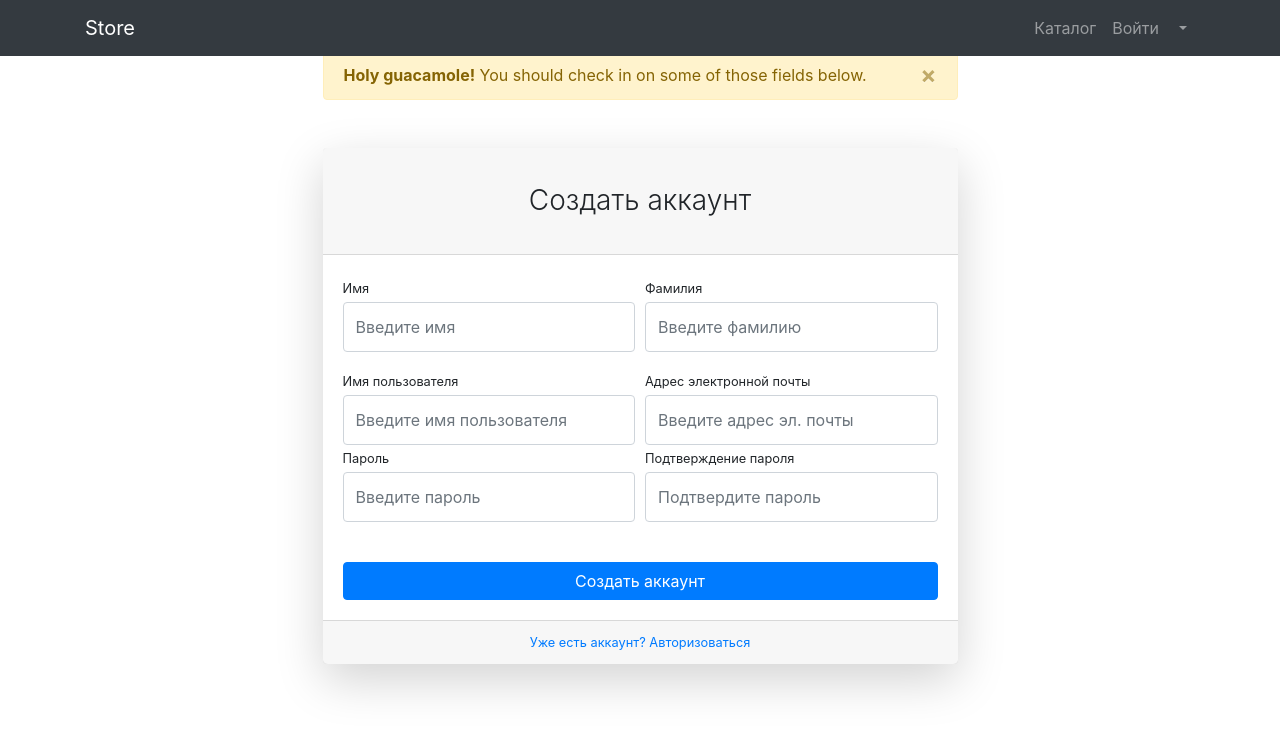
After one commit to ctpemho7/django-store, a Django app: page /users/register/ in a window 1280 px wide. The commit adds this page. Shown: the top 732 px of the page. Run offline with Django 4.2, Linux system fonts and the light colour scheme; parts of the project's set-up code (start-up, migrations or seed data) failed here and were passed over; some libraries are stand-ins or nearby versions.

Commit message:
login and register templates and controllers

```diff
--- a/products/templates/products/base.html
+++ b/products/templates/products/base.html
@@ -36,7 +36,7 @@
                     <a class="nav-link" href="{% url 'products:index' %}">Каталог <i class="fas fa-shopping-bag"></i> </a>
                 </li>
                 <li class="nav-item">
-                    <a class="nav-link" href="users/login.html">Войти <i class="fas fa-sign-in-alt"></i></a>
+                    <a class="nav-link" href="{% url 'users:login' %}">Войти <i class="fas fa-sign-in-alt"></i></a>
                 </li>
                 <li class="nav-item dropdown">
                     <a class="nav-link dropdown-toggle" href="#" id="navbarDropdown" role="button"
--- a/store/urls.py
+++ b/store/urls.py
@@ -24,6 +24,7 @@ urlpatterns = [
     path('admin/', admin.site.urls),
     path('', index, name='index'),
     path('products/', include('products.urls', namespace='products')),
+    path('users/', include('users.urls', namespace='users')),
 ]
 # если не на production:
 if settings.DEBUG:
--- /dev/null
+++ b/users/templates/users/register.html
@@ -0,0 +1,85 @@
+{% extends 'products/base.html' %}
+{% load static %}
+
+
+{% block content %}
+    <main>
+        <div class="container">
+            <div class="row justify-content-center">
+                <div class="col-lg-7">
+                    <div class="alert alert-warning alert-dismissible fade show" role="alert"
+                         style="margin-top: 50px;">
+                        <strong>Holy guacamole!</strong> You should check in on some of those fields below.
+                        <button type="button" class="close" data-dismiss="alert" aria-label="Close">
+                            <span aria-hidden="true">&times;</span>
+                        </button>
+                    </div>
+                    <div class="card shadow-lg border-0 rounded-lg mt-5">
+                        <div class="card-header"><h3 class="text-center font-weight-light my-4">Создать аккаунт</h3>
+                        </div>
+                        <div class="card-body">
+                            <form>
+                                <div class="form-row">
+                                    <div class="col-md-6">
+                                        <div class="form-group">
+                                            <label class="small mb-1" for="inputFirstName">Имя</label>
+                                            <input class="form-control py-4" id="inputFirstName" type="text"
+                                                   placeholder="Введите имя"/>
+                                        </div>
+                                    </div>
+                                    <div class="col-md-6">
+                                        <div class="form-group">
+                                            <label class="small mb-1" for="inputLastName">Фамилия</label>
+                                            <input class="form-control py-4" id="inputLastName" type="text"
+                                                   placeholder="Введите фамилию"/>
+                                        </div>
+                                    </div>
+                                </div>
+                                <div class="form-row">
+                                    <div class="col-md-6">
+                                        <label class="small mb-1" for="inputUsername">Имя пользователя</label>
+                                        <input class="form-control py-4" id="inputUsername" type="text"
+                                               aria-describedby="usernameHelp"
+                                               placeholder="Введите имя пользователя"/>
+                                    </div>
+                                    <div class="col-md-6">
+                                        <label class="small mb-1" for="inputEmailAddress">Адрес электронной
+                                            почты</label>
+                                        <input class="form-control py-4" id="inputEmailAddress" type="email"
+                                               aria-describedby="emailHelp"
+                                               placeholder="Введите адрес эл. почты"/>
+                                    </div>
+                                </div>
+                                <div class="form-row">
+                                    <div class="col-md-6">
+                                        <div class="form-group">
+                                            <label class="small mb-1" for="inputPassword">Пароль</label>
+                                            <input class="form-control py-4" id="inputPassword" type="password"
+                                                   placeholder="Введите пароль"/>
+                                        </div>
+                                    </div>
+                                    <div class="col-md-6">
+                                        <div class="form-group">
+                                            <label class="small mb-1" for="inputConfirmPassword">Подтверждение
+                                                пароля</label>
+                                            <input class="form-control py-4" id="inputConfirmPassword"
+                                                   type="password" placeholder="Подтвердите пароль"/>
+                                        </div>
+                                    </div>
+                                </div>
+                                <div class="form-group mt-4 mb-0">
+                                    <input class="btn btn-primary btn-block" type="submit" value="Создать аккаунт">
+                                </div>
+                            </form>
+                        </div>
+                        <div class="card-footer text-center">
+                            <div class="small">
+                                <a href="{% url 'users:login' %}">Уже есть аккаунт? Авторизоваться</a>
+                            </div>
+                        </div>
+                    </div>
+                </div>
+            </div>
+        </div>
+    </main>
+{% endblock %}
--- /dev/null
+++ b/users/urls.py
@@ -0,0 +1,9 @@
+from django.urls import path
+from users.views import register, login
+
+app_name = 'users'
+
+urlpatterns = [
+    path('login/', login, name='login'),
+    path('register/', register, name='register'),
+]
--- a/users/views.py
+++ b/users/views.py
@@ -1,3 +1,8 @@
 from django.shortcuts import render
 
-# Create your views here.
+
+def login(request):
+    return render(request, 'users/login.html')
+
+def register(request):
+    return render(request, 'users/register.html')
```
Also changed, not shown: users/templates/users/base.html (added, +32 -0 lines), users/templates/users/login.html (added, +62 -0 lines), db.sqlite3.
